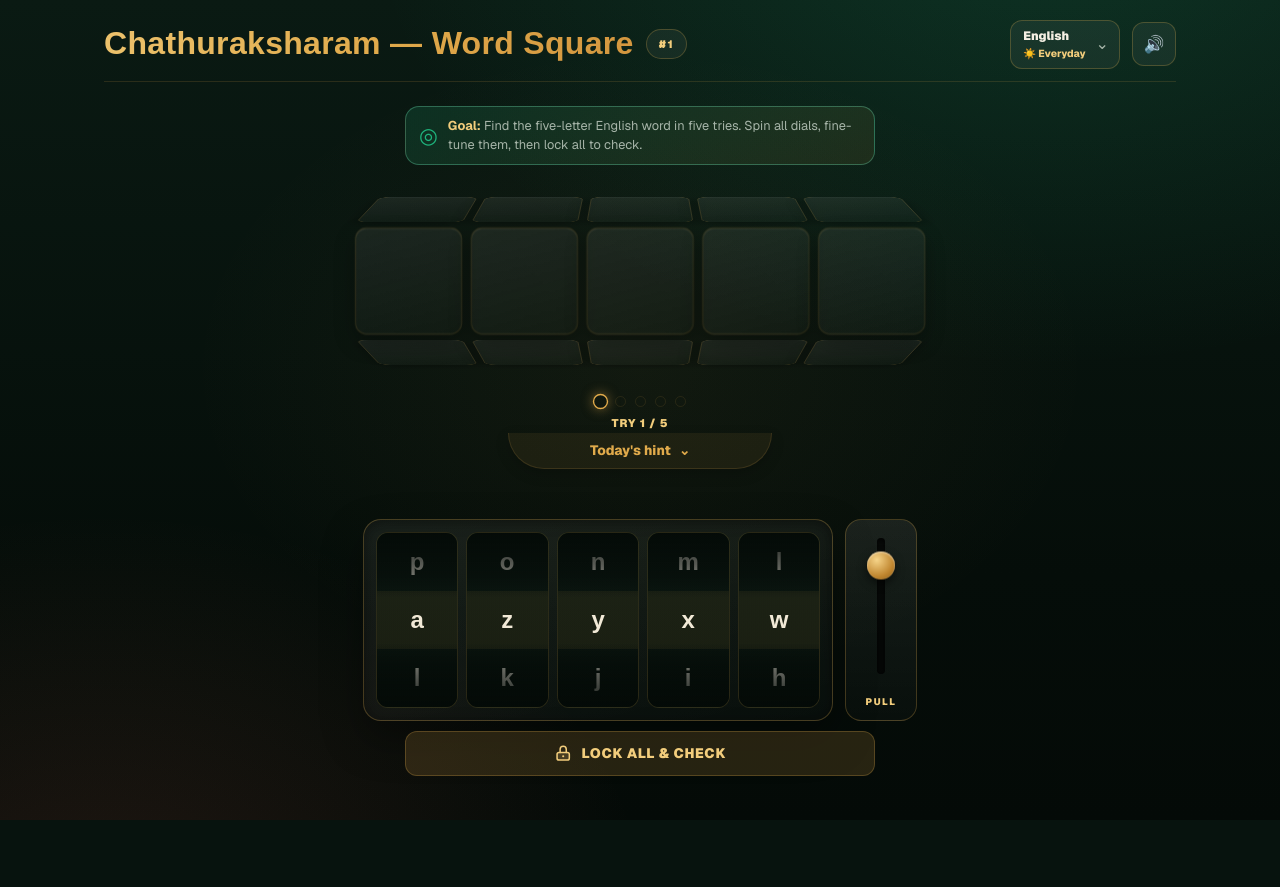
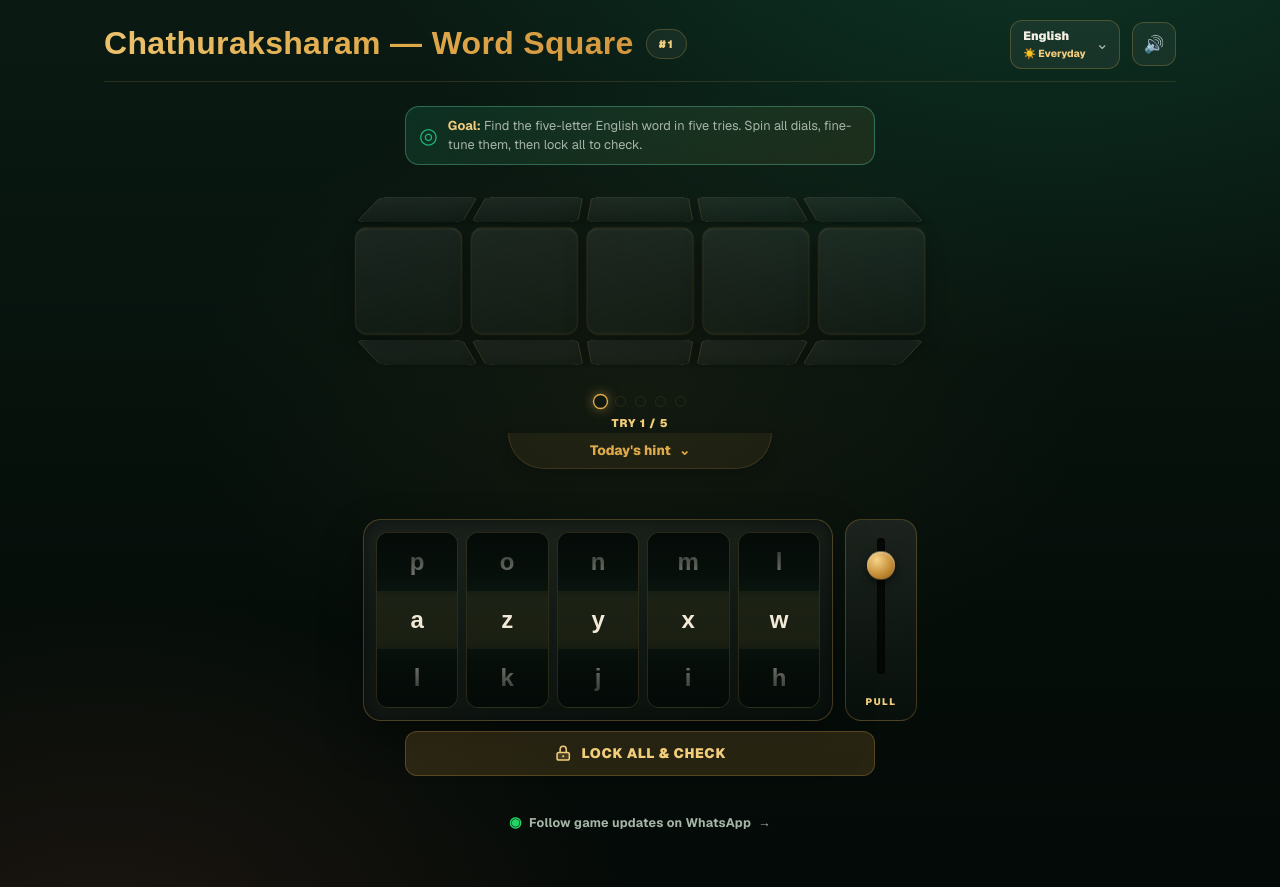
Before and after one commit to gireeshjr/chathuraksharam, a Next.js app: page / in a window 1280 px wide. Before the commit the page ends 820 px from the top, so only its background shows below. Built offline with nearby package versions, Linux system fonts and the light colour scheme; a web font is replaced by a local one.

Commit message:
Add WhatsApp updates channel link

```diff
--- a/app/globals.css
+++ b/app/globals.css
@@ -268,6 +268,35 @@ button {
 .game-layout {
   grid-template-columns: minmax(0, 1fr);
   width: 100%;
+}
+
+.community-link {
+  align-items: center;
+  color: var(--ink-dim);
+  display: inline-flex;
+  font-size: 0.78rem;
+  font-weight: 700;
+  gap: 0.45rem;
+  justify-self: center;
+  letter-spacing: 0.02em;
+  padding: 0.55rem 0.8rem;
+  transition: color 160ms ease, transform 160ms ease;
+}
+
+.community-link span:first-child {
+  color: #25d366;
+  font-size: 0.9rem;
+}
+
+.community-link:hover {
+  color: var(--gold);
+  transform: translateY(-1px);
+}
+
+.community-link:focus-visible {
+  border-radius: 0.5rem;
+  outline: 2px solid var(--gold);
+  outline-offset: 2px;
 }
 
 @media (pointer: fine) and (min-width: 640px) {
--- a/app/page.tsx
+++ b/app/page.tsx
@@ -25,8 +25,8 @@ const WORD_SIZE = 5;
 const STORAGE_KEY = "chathuraksharam-stream-state-v2";
 const SOUND_KEY = "chathuraksharam-sound-v1";
 const AUTO_CHECK_DELAY_MS = 1200;
-// Daily-reminder channel: joining IS the reminder signup; members can
-// leave the channel any time, so no extra confirmation step is needed.
+const WHATSAPP_CHANNEL_URL =
+  "https://whatsapp.com/channel/0029VbDGDdmAe5VjVZMjtH3o";
 
 // Tile-flip choreography. Keyboard state, confetti, and the result modal all
 // wait for the final tile to land so the reveal stays suspenseful.
@@ -553,6 +553,14 @@ export default function Home() {
     }
   }
 
+  function trackWhatsAppChannel() {
+    posthog.capture("whatsapp_channel_clicked", {
+      category: category.id,
+      language: pack.id,
+      puzzle_id: puzzleId,
+    });
+  }
+
   function nextPuzzle() {
     setShowResultModal(false);
     setPuzzleId((current) => current + 1);
@@ -777,7 +785,17 @@ export default function Home() {
               ) : null}
             </section>
           </div>
-
+          <a
+            className="community-link mx-auto mt-7"
+            href={WHATSAPP_CHANNEL_URL}
+            onClick={trackWhatsAppChannel}
+            rel="noopener noreferrer"
+            target="_blank"
+          >
+            <span aria-hidden="true">◉</span>
+            Follow game updates on WhatsApp
+            <span aria-hidden="true">→</span>
+          </a>
         </div>
       </section>
     </main>
```
